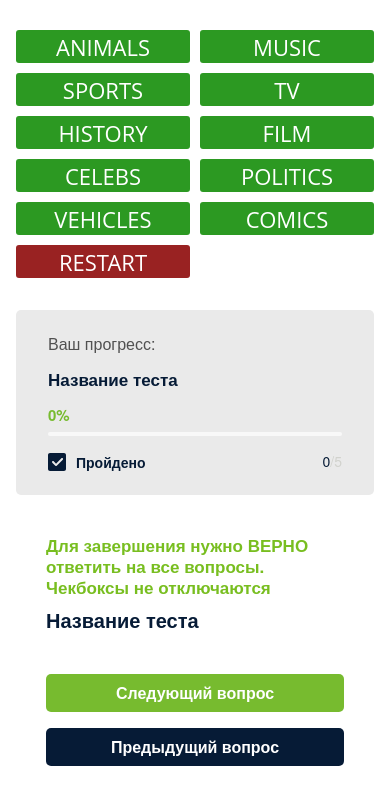
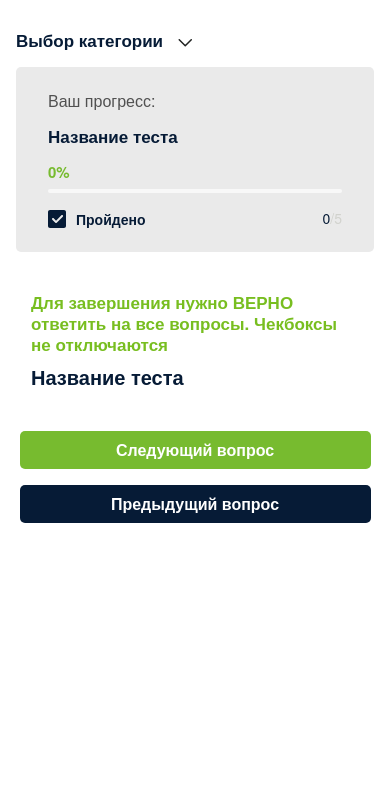
Before and after one commit to andrey-kudinov/quiz, a plain HTML site: page index.html in a window 390 px wide. Drawn offline with Linux system fonts and the light colour scheme; no server answers.

Commit message:
добавил выпадашку

```diff
--- a/index.html
+++ b/index.html
@@ -21,19 +21,26 @@
   <body>
     <div class="content-grid">
       <div class="content-wrap">
+        <div class="buttons-wrap">
+          <div class="btn-caption intensive-container__caption">
+            <span>Выбор категории</span>
+            <img src="./images/icon-arrow-down.svg" alt="" />
+          </div>
           <div class="btn-group">
-            <button class="btn-choose btn" data-id='27'>ANIMALS</button>
-            <button class="btn-choose btn" data-id='12'>MUSIC</button>
-            <button class="btn-choose btn" data-id='21'>SPORTS</button>
-            <button class="btn-choose btn" data-id='14'>TV</button>
-            <button class="btn-choose btn" data-id='23'>HISTORY</button>
-            <button class="btn-choose btn" data-id='11'>FILM</button>
-            <button class="btn-choose btn" data-id='26'>CELEBS</button>
-            <button class="btn-choose btn" data-id='24'>POLITICS</button>
-            <button class="btn-choose btn" data-id='28'>VEHICLES</button>
-            <button class="btn-choose btn" data-id='29'>COMICS</button>
-            <button class="btn-restart btn" onClick='window.location.reload()'>RESTART</button>
+            <button class="btn-choose btn" data-id="27">ANIMALS</button>
+            <button class="btn-choose btn" data-id="12">MUSIC</button>
+            <button class="btn-choose btn" data-id="21">SPORTS</button>
+            <button class="btn-choose btn" data-id="14">TV</button>
+            <button class="btn-choose btn" data-id="23">HISTORY</button>
+            <button class="btn-choose btn" data-id="11">FILM</button>
+            <button class="btn-choose btn" data-id="26">CELEBS</button>
+            <button class="btn-choose btn" data-id="24">POLITICS</button>
+            <button class="btn-choose btn" data-id="28">VEHICLES</button>
+            <button class="btn-choose btn" data-id="29">COMICS</button>
+            <button class="btn-restart btn" onClick="window.location.reload()">RESTART</button>
+          </div>
         </div>
+
         <div class="intensive-menu__info-wrap intensive-test-menu__info-wrap" style="" tabindex="0" aria-hidden="true">
           <div class="intensive-menu__container step3-menu__container">
             <div class="intensive-menu__info">Ваш прогресс:</div>
--- a/main.js
+++ b/main.js
@@ -21,7 +21,6 @@ document.addEventListener("DOMContentLoaded", () => {
   document.querySelectorAll(".btn-choose ").forEach((el) => {
     el.onclick = function () {
       id = el.dataset.id;
-      console.log("id -", id);
       document.querySelector(".intensive-test__questions").innerHTML = "";
       getTest(id)
         .then((response) => {
@@ -42,6 +41,10 @@ document.addEventListener("DOMContentLoaded", () => {
       shuffle(data.results);
       start(data.results);
     });
+
+  document.querySelector(".btn-caption").onclick = function () {
+    document.querySelector(".buttons-wrap").classList.toggle("buttons-wrap_active");
+  };
 });
 
 function start(response) {
@@ -156,7 +159,7 @@ function start(response) {
           //         document.querySelector(".step2-end").style.display = "block";
           //     }
           // }
-          if (test_step == test.length-1 && correctAnswersCounter != test.length) {
+          if (test_step == test.length - 1 && correctAnswersCounter != test.length) {
             document.querySelector(".step2__button_green").disabled = true;
           } else {
             document.querySelector(".step2__button_green").disabled = false;
--- a/style.css
+++ b/style.css
@@ -212,10 +212,28 @@ b {
 .answers {
   width: 50%;
 }
+.buttons-wrap {
+  overflow: hidden;
+}
+.btn-caption {
+  cursor: pointer;
+}
+.btn-caption img {
+  margin-left: 10px;
+  transition: 0.5s ease-in-out;
+}
 .btn-group {
   display: grid;
   grid-template-columns: repeat(auto-fit, minmax(138px, 1fr));
   gap: 10px;
+  max-height: 0px;
+  transition: .5s ease-in-out;
+}
+.buttons-wrap_active .btn-caption img {
+  transform: rotate(180deg);
+}
+.buttons-wrap_active .btn-group {
+  max-height: 1000px;
   margin-bottom: 32px;
 }
 .btn {
@@ -2717,6 +2735,7 @@ input[type="number"] {
     margin-top: 40px;
   }
   .step2__btn-container {
+    position: relative;
     display: -webkit-box;
     display: -ms-flexbox;
     display: flex;
@@ -2725,6 +2744,9 @@ input[type="number"] {
     -ms-flex-direction: column;
     flex-direction: column;
     margin-top: 40px;
+    width: 90vw;
+    margin-left: -45vw;
+    left: 50%;
   }
   .intensive-test__input-wrapper {
     -webkit-transform: scale(0.8);
@@ -2781,7 +2803,7 @@ input[type="number"] {
     padding: 0 30px;
   }
   .step2-start {
-    padding: 0 30px;
+    padding: 0 15px;
   }
   .intensive-test-start {
     padding: 0 30px;
```
Also changed, not shown: images/icon-arrow-down.svg (added).
